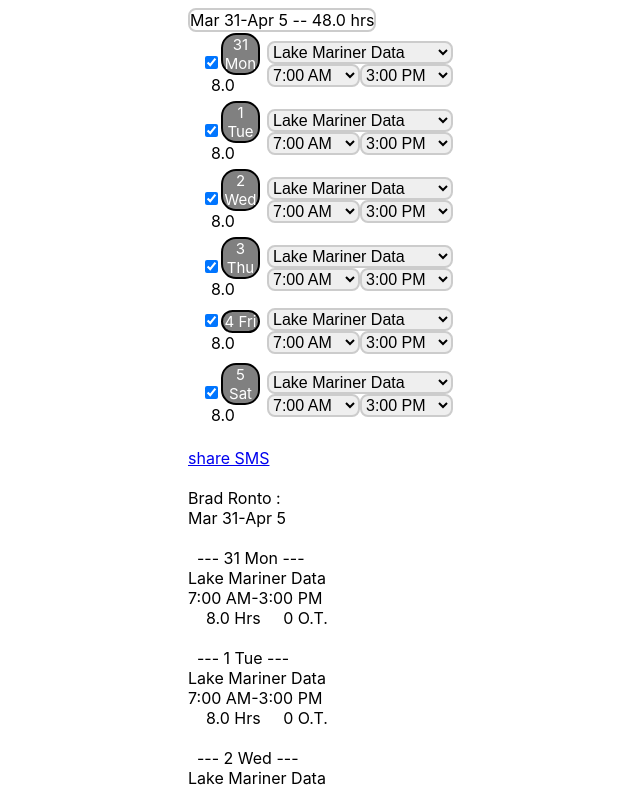
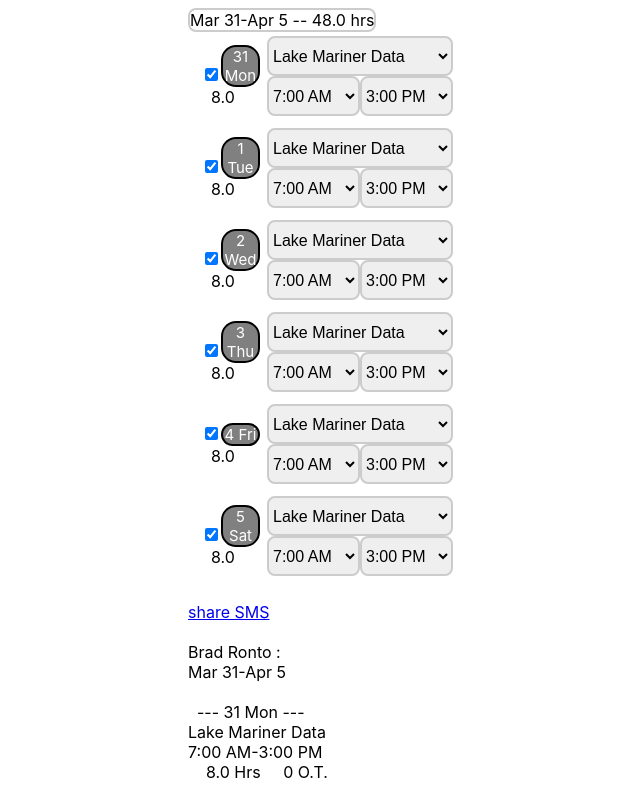
Before and after one commit to bradronto/bradronto.github.io, a React (Create React App) app in the folder timekeep/: page / in a window 1280 px wide. Shown: the top 790 px of the page, without its empty margins (282-922 px from the left). Built offline with nearby package versions, Linux system fonts and the light colour scheme.

Commit message:
and another..

```diff
--- a/timekeep/src/components/cool.css
+++ b/timekeep/src/components/cool.css
@@ -31,6 +31,7 @@
 
 
   .cool-input {
+    height: 40px;
     color: black;
     width: 100%;
     padding: auto;
@@ -53,6 +54,9 @@
   }
 
   .cool-time-select {
+    /*width: 300px;        Set the width */
+    height: 40px;       /* Set the height */
+
     color: black;
     margin-left: 0px;
     width: 50%;
```
Also changed, not shown: timekeep/src/components/dates.js (+4 -77 lines).
